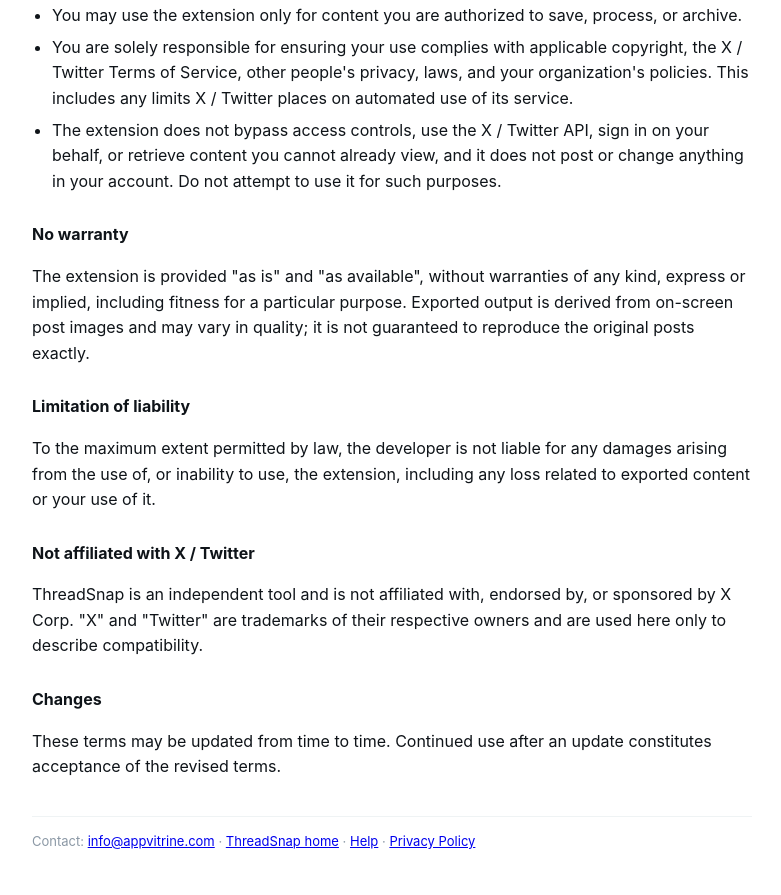
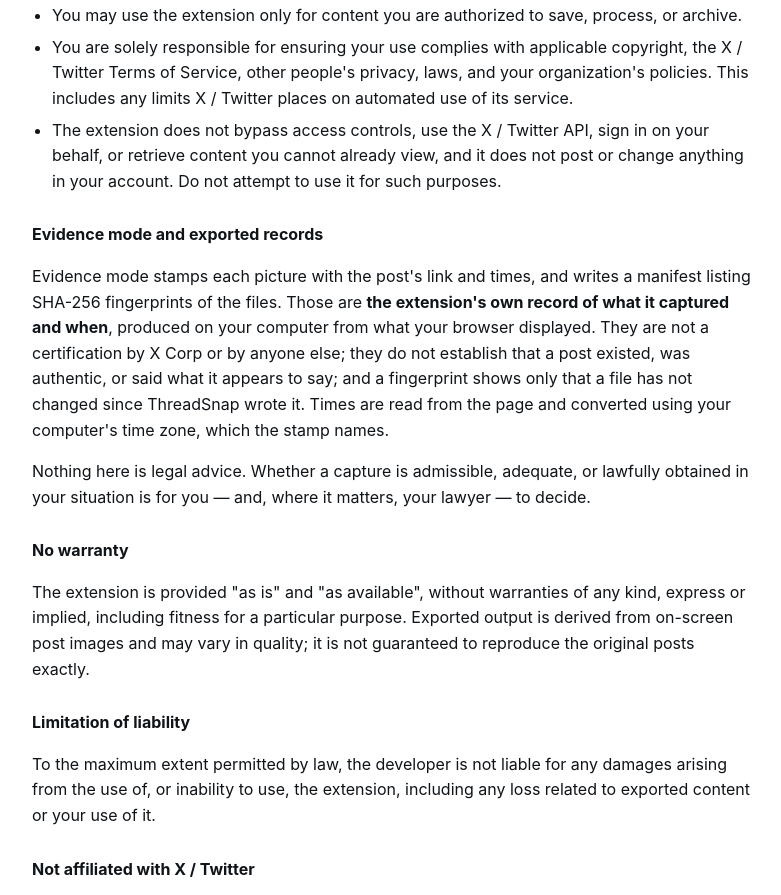
Before and after one commit to murtazaozdemir/threadsnap, a plain HTML site: page terms.html in a window 1280 px wide. Shown: the part 488-1383 px from the top of the page, without its empty margins (248-1029 px from the left). Drawn offline with Linux system fonts and the light colour scheme.

Commit message:
Terms: the product became an exhibit tool and this page never caught up
terms.html had not been touched since 21 September. It described a thread
exporter — save a thread, save a list, no warranty, not affiliated with X —
and said nothing about Evidence mode, which arrived in 0.4.2 and is the reason
anyone files the output anywhere.

It now says what a stamp is and is not: the extension's own record of what it
captured and when, produced on the user's computer from what their browser
displayed; not a certification by X Corp or anyone else; no evidence that a
post existed or was authentic; and a fingerprint that shows only that a file
has not changed since ThreadSnap wrote it. Plus the sentence that was missing
outright — none of this is legal advice, and admissibility is for the reader
and their lawyer.

The same text ships inside the extension in 0.4.72, and a test in the
extension repo fails if the two copies drift above the footer. The footers
differ on purpose: this copy links ./ and help.html, which do not exist inside
a packaged extension.

Co-Authored-By: Claude Opus 5 <noreply@anthropic.com>

```diff
--- a/terms.html
+++ b/terms.html
@@ -24,7 +24,7 @@
   </head>
   <body>
     <h1><span class="brand">ThreadSnap</span>: Thread Exporter — Terms of Use</h1>
-    <div class="updated">Last updated: 21 September 2026</div>
+    <div class="updated">Last updated: 8 November 2026</div>
 
     <p>
       By installing or using ThreadSnap: Thread Exporter ("the extension"), you
@@ -63,6 +63,24 @@
       </li>
     </ul>
 
+    <h2>Evidence mode and exported records</h2>
+    <p>
+      Evidence mode stamps each picture with the post's link and times, and
+      writes a manifest listing SHA-256 fingerprints of the files. Those are
+      <b>the extension's own record of what it captured and when</b>, produced
+      on your computer from what your browser displayed. They are not a
+      certification by X Corp or by anyone else; they do not establish that a
+      post existed, was authentic, or said what it appears to say; and a
+      fingerprint shows only that a file has not changed since ThreadSnap wrote
+      it. Times are read from the page and converted using your computer's time
+      zone, which the stamp names.
+    </p>
+    <p>
+      Nothing here is legal advice. Whether a capture is admissible, adequate,
+      or lawfully obtained in your situation is for you &mdash; and, where it
+      matters, your lawyer &mdash; to decide.
+    </p>
+
     <h2>No warranty</h2>
     <p>
       The extension is provided "as is" and "as available", without warranties of
```
